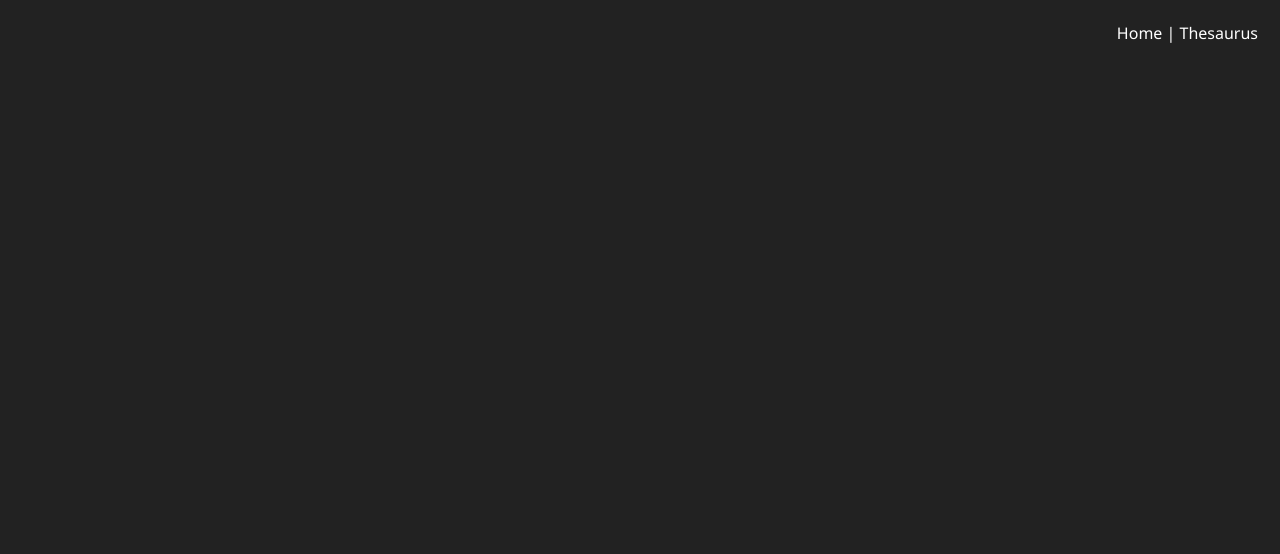
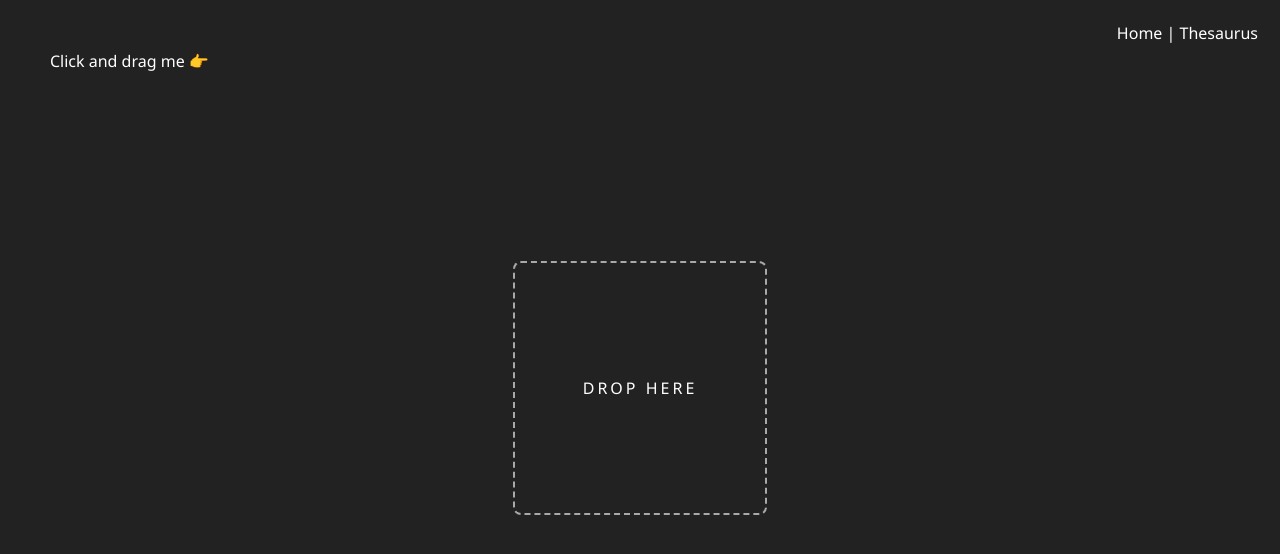
Before and after one commit to NicoloCavalli95horses/rw-app, a Vue app: page / in a window 1280 px wide. Shown: the top 554 px of the page. Built offline with nearby package versions, Linux system fonts and the light colour scheme.

Commit message:
DragNDrop init component

```diff
--- a/src/assets/base.css
+++ b/src/assets/base.css
@@ -16,9 +16,6 @@ body {
 h1, h2, h3, h4, h5, h6, p, ul, li, a {
   font-family: 'Segoe UI', sans-serif;
   color: white;
-  user-select: none;
-  -webkit-user-select: none;
-  -ms-user-select: none;
 }
 h1 {
   font-size: 64px;
--- /dev/null
+++ b/src/components/DragNDrop.vue
@@ -0,0 +1,52 @@
+<template>
+  <div
+    class="area"
+    :style="{ width: size, height: size }"
+    @dragover="(e) => e.preventDefault()"
+    @drop="(e) => drop(e)"
+  >
+    <p v-if="placeholder">{{ placeholder }}</p>
+  </div>
+</template>
+
+<script setup>
+//==============================
+// Imports
+//==============================
+import { ref } from "@vue/reactivity";
+
+//==============================
+// Props and emits
+//==============================
+const props = defineProps({
+  size: String, // area size in px
+  placeholder: String, // text centered in the drag and drop area
+});
+
+const emit = defineEmits(["update"]);
+//==============================
+// Consts
+//==============================
+const placeholder = ref(props.placeholder);
+
+//==============================
+// Functions
+//==============================
+function drop(ev) {
+  ev.preventDefault();
+  placeholder.value = ev.dataTransfer.getData("text");
+}
+</script>
+
+<style lang="scss" scoped>
+.area {
+  border: 2px dashed darkgray;
+  border-radius: 8px;
+  display: flex;
+  align-items: center;
+  justify-content: center;
+  text-transform: uppercase;
+  letter-spacing: 3px;
+  cursor: pointer;
+}
+</style>
--- a/src/views/Home.vue
+++ b/src/views/Home.vue
@@ -1,6 +1,34 @@
 <template>
-  <h1></h1>
+  <p draggable="true" @dragstart="e => drag(e)">Click and drag me 👉</p>
+  <div class="abs-center">
+    <DragNDrop
+      class="bottom-24"
+      size="250px"
+      placeholder="drop here"
+      />
+  </div>
 </template>
 <script setup>
 
+//==============================
+// Imports
+//==============================
+import { computed, onMounted, reactive, ref } from "@vue/runtime-core";
+import DragNDrop from "../components/DragNDrop.vue";
+
+//==============================
+// Computed
+//==============================
+
+//==============================
+// Functions
+//==============================
+function drag(e) {
+  e.dataTransfer.setData("text", 'Voilà 😎');
+}
 </script>
+<style lang="scss" scoped>
+ p {
+  margin: 50px;
+ }
+</style>
```
